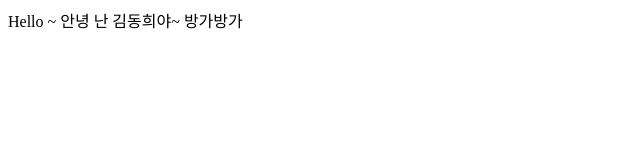
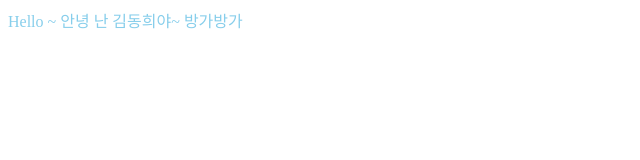
Before and after one commit to GGULDDONG/EDEN, a plain HTML site: page index.html in a window 1280 px wide. Shown: the whole page, without its empty margins (0-640 px from the left). Drawn offline with Linux system fonts and the light colour scheme.

Commit message:
Update index.html

```diff
--- a/index.html
+++ b/index.html
@@ -1,7 +1,7 @@
 <html>
   <head> <title> Test page </title> </head>
   <body>
-
+    <font color="skyblue">
     Hello ~
     안녕 난 김동희야~
     방가방가
```
